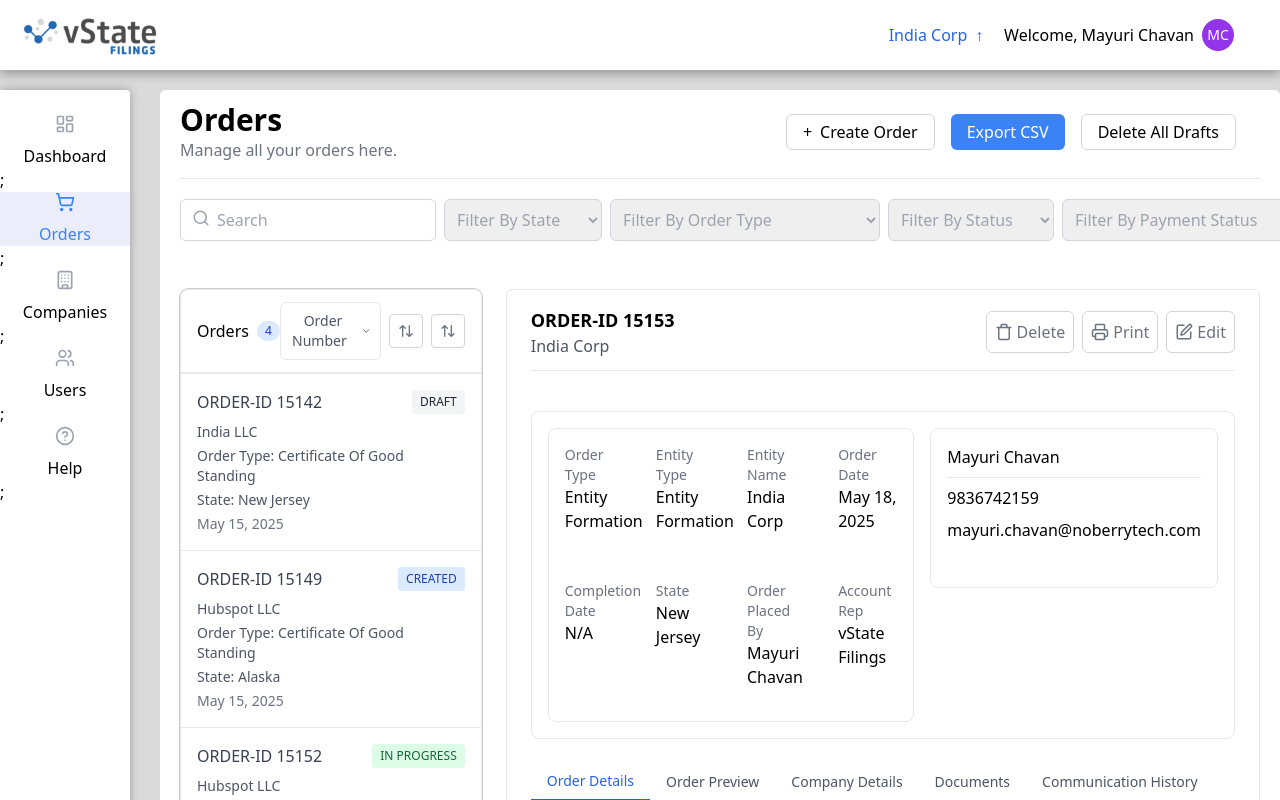
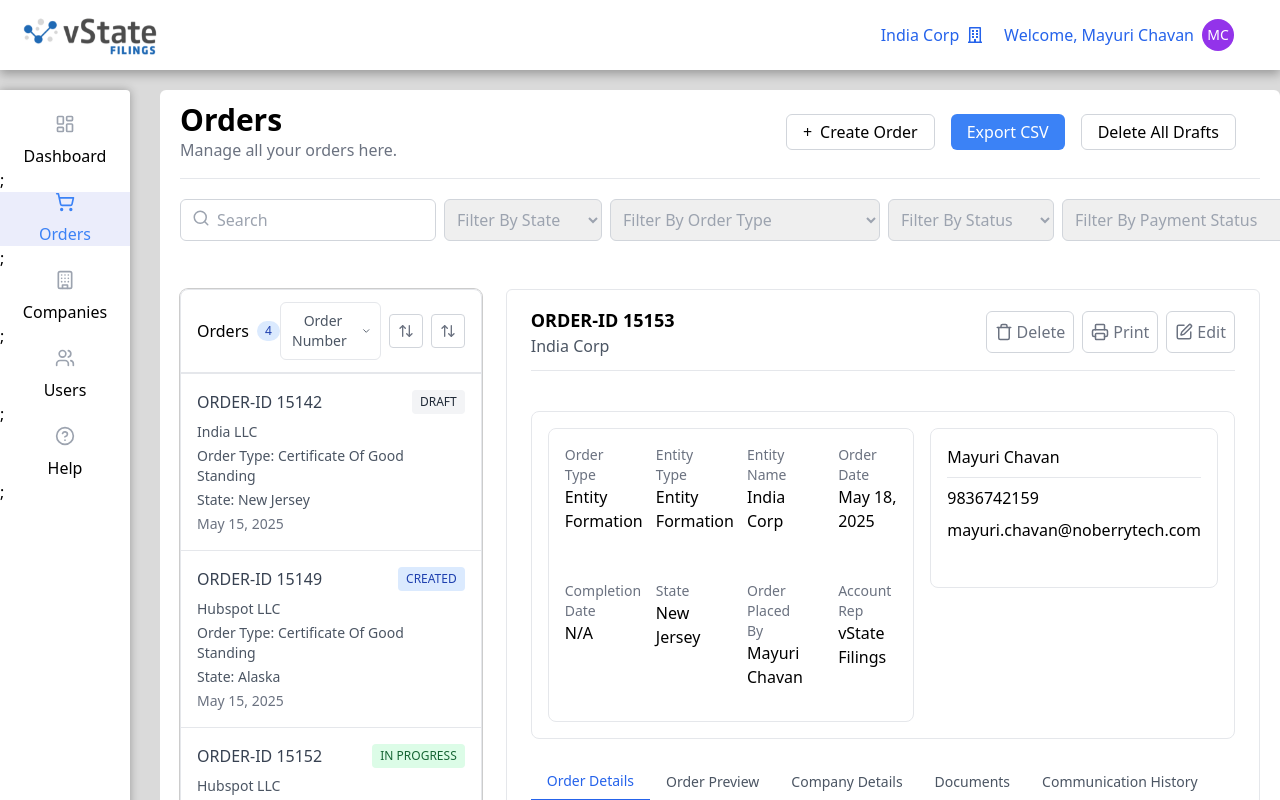
Before and after one commit to AniketJ1999/RedBerylTest, a React (Vite) app: page / in a window 1280 px wide. Shown: the top 800 px of the page. Built offline with nearby package versions, Linux system fonts and the light colour scheme.

Commit message:
Update Header.jsx
added icons

```diff
--- a/src/components/Header.jsx
+++ b/src/components/Header.jsx
@@ -1,14 +1,16 @@
 import React from 'react';
 import vstate from '../assets/vstate.png'
+import { FaRegBuilding } from "react-icons/fa";
+
 export const Header = () => {
   return <div className="header">
     <div > <img src={vstate} className="vstate"  /></div>
         <div className="user">
             <span className="text-blue-600 mr-2">India Corp</span>
-          <span className="text-blue-600">↑</span>&nbsp;&nbsp;&nbsp;&nbsp;&nbsp;
+          <span className="text-blue-600"><FaRegBuilding /></span>&nbsp;&nbsp;&nbsp;&nbsp;&nbsp;
 
 
-          <span className="mr-2">Welcome, Mayuri Chavan</span>
+          <span className="text-blue-600 mr-2">Welcome, Mayuri Chavan</span>
           <div className="w-8 h-8 rounded-full bg-purple-600 text-white flex items-center justify-center text-sm">
             MC
           </div>
```
